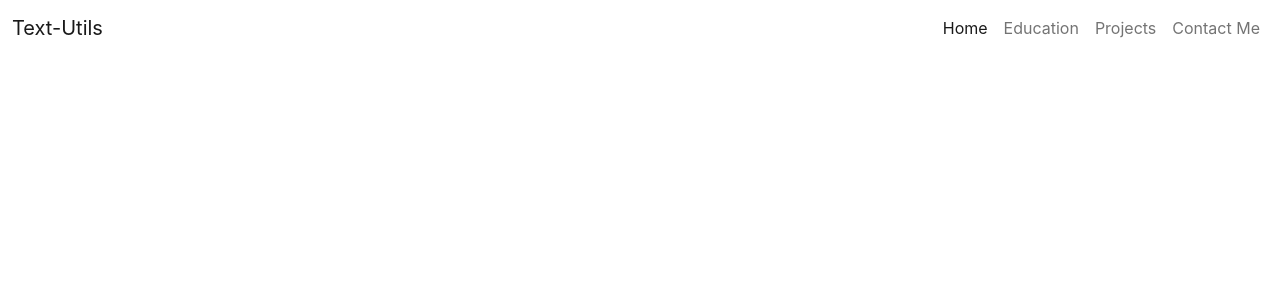
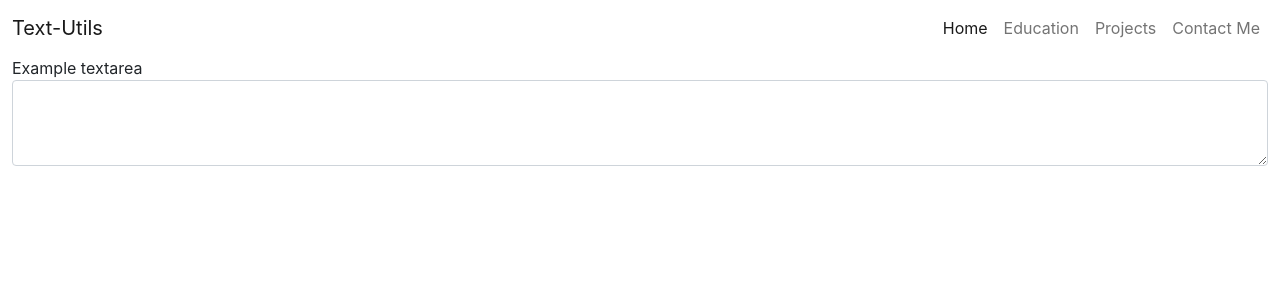
Before and after one commit to IAmTamal/text-utils, a React (Create React App) app: page / in a window 1280 px wide. Shown: the top 300 px of the page. Built offline with nearby package versions, Linux system fonts and the light colour scheme.

Commit message:
Added forms

```diff
--- a/src/App.js
+++ b/src/App.js
@@ -1,10 +1,12 @@
 // import logo from "./logo.svg";
 import "./App.css";
 import Navbar from "./Components/Navbar";
+import TextForm from "./Components/TextForm";
 function App() {
   return (
     <>
       <Navbar title="Text-Utils" />
+      <TextForm />
     </>
   );
 }
--- /dev/null
+++ b/src/Components/TextForm.js
@@ -0,0 +1,18 @@
+import React from "react";
+
+export default function TextForm() {
+  return (
+    <div>
+      <div className="container-fluid">
+        <div class="form-group">
+          <label for="exampleFormControlTextarea1">Example textarea</label>
+          <textarea
+            class="form-control"
+            id="exampleFormControlTextarea1"
+            rows="3"
+          ></textarea>
+        </div>
+      </div>
+    </div>
+  );
+}
```
